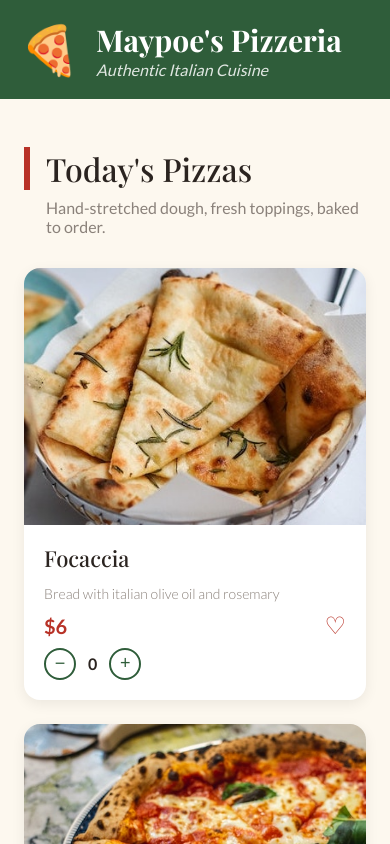
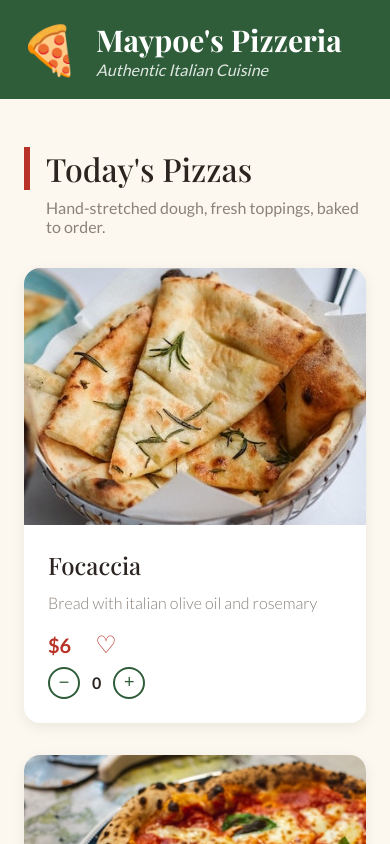
Before and after one commit to maypoe82/pizza-app, a React (Create React App) app: page / in a window 390 px wide. Shown: the top 844 px of the page. Built offline with nearby package versions, Linux system fonts and the light colour scheme.

Commit message:
Big photo rows layout

```diff
--- a/src/index.css
+++ b/src/index.css
@@ -66,7 +66,7 @@ body {
 .menu {
   flex: 1;
   width: 100%;
-  max-width: 110rem;
+  max-width: 96rem;
   margin: 0 auto;
   padding: 4.8rem 2.4rem;
 }
@@ -90,22 +90,27 @@ body {
   padding-left: 2.2rem;
 }
 
-/* 3 columns of cards with the photo on top */
+/* One pizza per row: big photo on one side, text on the other */
 .pizzas {
   list-style: none;
-  display: grid;
-  grid-template-columns: repeat(3, 1fr);
-  gap: 2.4rem;
+  display: flex;
+  flex-direction: column;
+  gap: 3.2rem;
 }
 
 .pizza {
   display: flex;
-  flex-direction: column;
+  align-items: stretch;
   background-color: var(--card);
   border-radius: 1.6rem;
   overflow: hidden;
   box-shadow: 0 4px 14px rgba(0, 0, 0, 0.07);
   transition: transform 0.2s, box-shadow 0.2s;
+}
+
+/* Every 2nd pizza: photo on the right side */
+.pizza:nth-child(even) {
+  flex-direction: row-reverse;
 }
 
 .pizza:hover {
@@ -114,7 +119,7 @@ body {
 }
 
 .pizza img {
-  width: 100%;
+  width: 45%;
   aspect-ratio: 4 / 3;
   object-fit: cover;
 }
@@ -123,13 +128,14 @@ body {
   display: flex;
   flex-direction: column;
   gap: 1rem;
-  padding: 1.8rem 2rem 2rem;
+  padding: 3.2rem 4rem;
+  justify-content: center;
   flex: 1;
 }
 
 .pizza h3 {
   font-family: "Playfair Display", serif;
-  font-size: 2.2rem;
+  font-size: 3rem;
   font-weight: 500;
 }
 
@@ -138,13 +144,17 @@ body {
   font-weight: 300;
   line-height: 1.5;
   color: var(--muted);
-  margin-bottom: auto;
+}
+
+.pizza p {
+  font-size: 1.6rem;
 }
 
 .pizza-bottom {
   display: flex;
   align-items: center;
-  justify-content: space-between;
+  gap: 2.4rem;
+  margin-top: 0.8rem;
 }
 
 .price {
@@ -245,17 +255,26 @@ body {
 
 /* ---------- Responsive ---------- */
 
-/* Tablets: 2 columns */
+/* Tablets: smaller padding */
 @media (max-width: 900px) {
-  .pizzas {
-    grid-template-columns: repeat(2, 1fr);
+  .pizza-info {
+    padding: 2.4rem;
+  }
+
+  .pizza h3 {
+    font-size: 2.4rem;
   }
 }
 
-/* Phones: 1 column, header and footer stack */
+/* Phones: photo on top, text below, header and footer stack */
 @media (max-width: 560px) {
-  .pizzas {
-    grid-template-columns: 1fr;
+  .pizza,
+  .pizza:nth-child(even) {
+    flex-direction: column;
+  }
+
+  .pizza img {
+    width: 100%;
   }
 
   .header {
```
